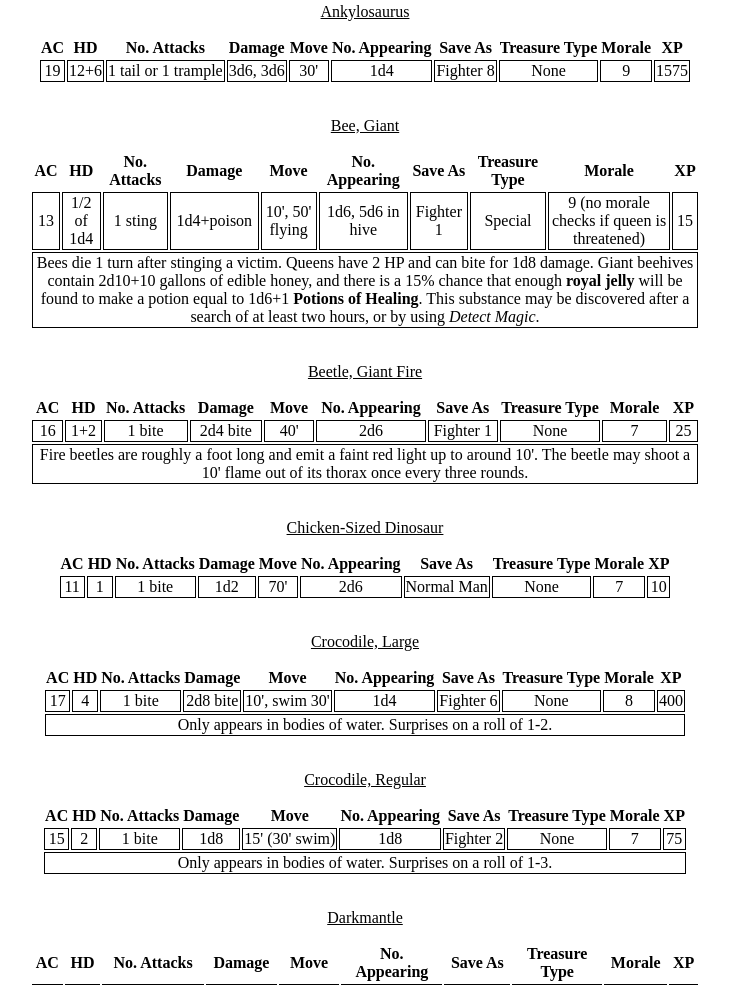
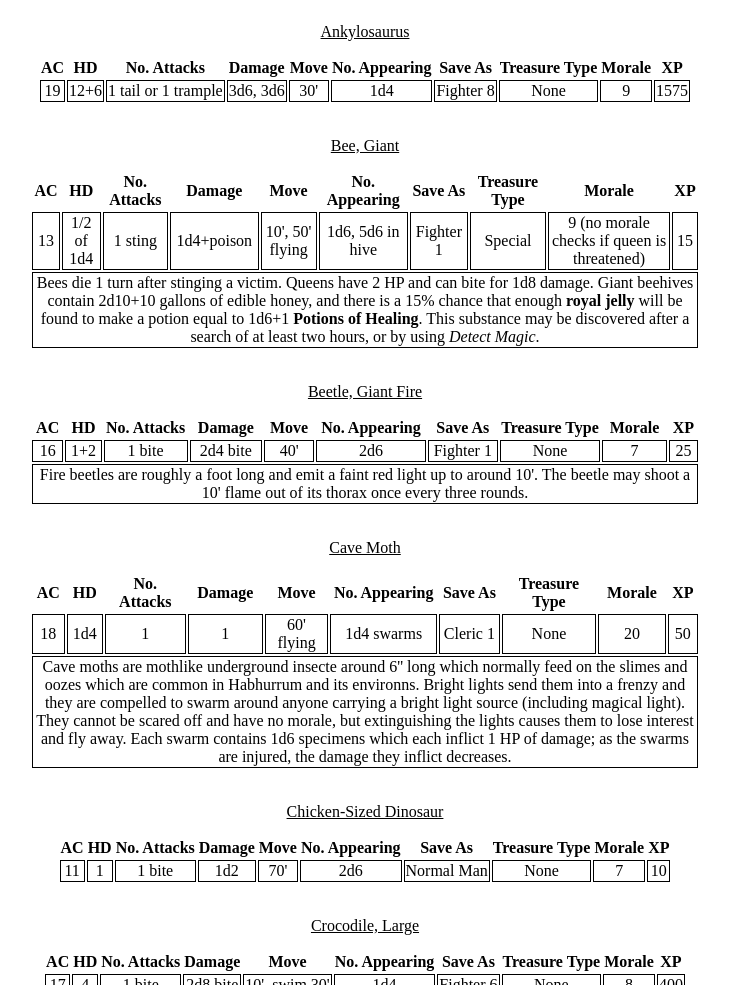
Before and after one commit to scary-spinning-skull/torsh, a plain HTML site: page encounters.html in a window 1280 px wide. Shown: the part 864-1849 px from the top of the page, without its empty margins (275-1004 px from the left). Drawn offline with Linux system fonts and the light colour scheme.

Commit message:
Update encounters.html

```diff
--- a/encounters.html
+++ b/encounters.html
@@ -166,7 +166,8 @@ number.innerHTML = Math.floor((Math.random()* 100));
 <p><a href="#Ceiling">30-32</a>
 <p><a href="#Violet">33-37</a>
 <p><a href="#RustMonster">38-41</a>
-<p><a href="#Mush">42-49</a>
+<p><a href="#Mush">42-48</a>
+<p><a href="#cavemoth">49</a>
 <p><a href="#Madman">50-55</a>
 <p><a href="#Troglodyte">56-60</a>
 <p><a href="#Spirit">61-62</a>
@@ -327,6 +328,39 @@ number.innerHTML = Math.floor((Math.random()* 100));
 </table>
 
 <br>
+ <table>
+<caption>
+<a name="cavemoth"><u>Cave Moth</u></a>
+</caption>
+<tr>
+<th>AC</th>
+<th>HD</th>
+<th>No. Attacks</th>
+<th>Damage</th>
+<th>Move</th>
+<th>No. Appearing</th>
+<th>Save As</th>
+<th>Treasure Type</th>
+<th>Morale</th>
+<th>XP</th>
+</tr>
+<td>18</td>
+<td>1d4</td>
+<td>1</td>
+<td>1</td>
+<td>60' flying</td>
+<td>1d4 swarms</td>
+<td>Cleric 1</td>
+<td>None</td>
+<td>20</td>
+<td>50</td>
+</tr>
+ <tr>
+<td colspan="10">Cave moths are mothlike underground insecte around 6'' long which normally feed on the slimes and oozes which are common in Habhurrum and its environns. Bright lights send them into a frenzy and they are compelled to swarm around anyone carrying a bright light source (including magical light). They cannot be scared off and have no morale, but extinguishing the lights causes them to lose interest and fly away. Each swarm contains 1d6 specimens which each inflict 1 HP of damage; as the swarms are injured, the damage they inflict decreases.</td>
+</tr>
+</table>
+
+<br>
 <table>
 <caption>
 <a name="Chicken"><u>Chicken-Sized Dinosaur</u></a>
```
